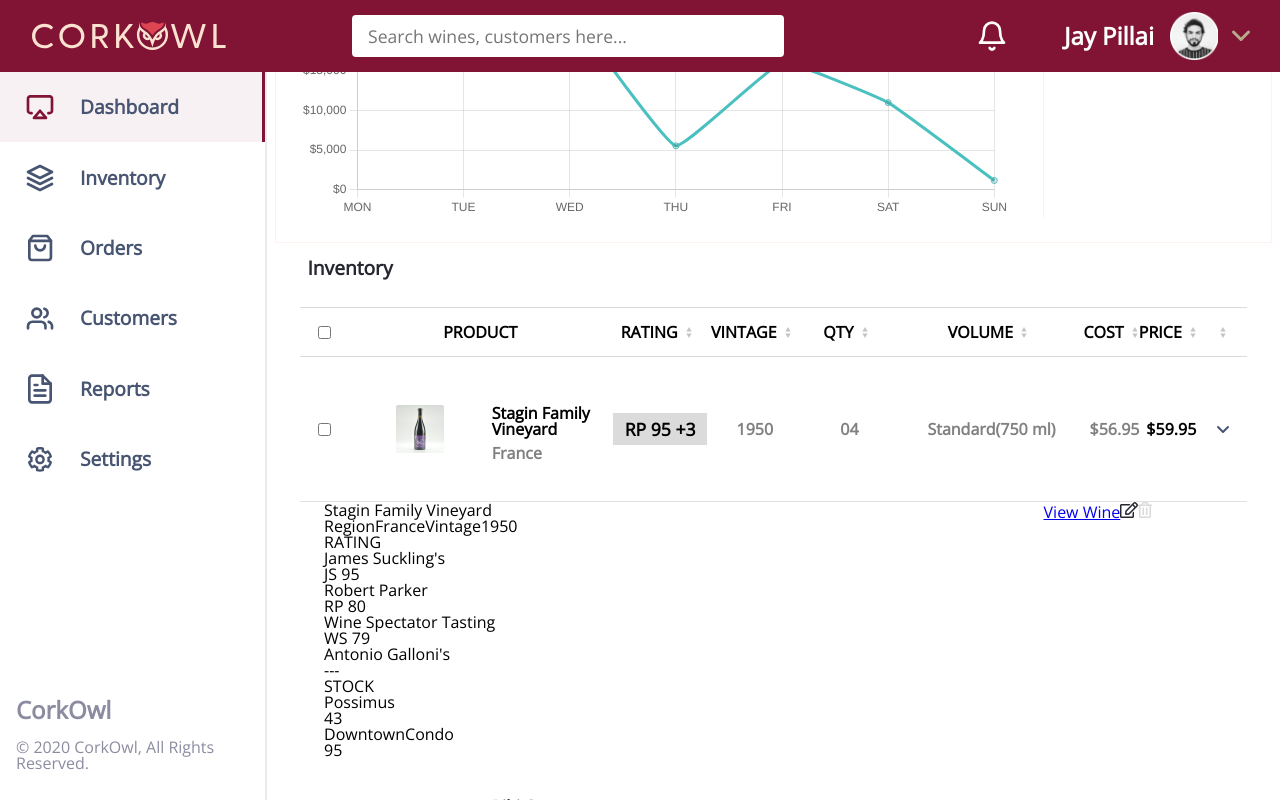
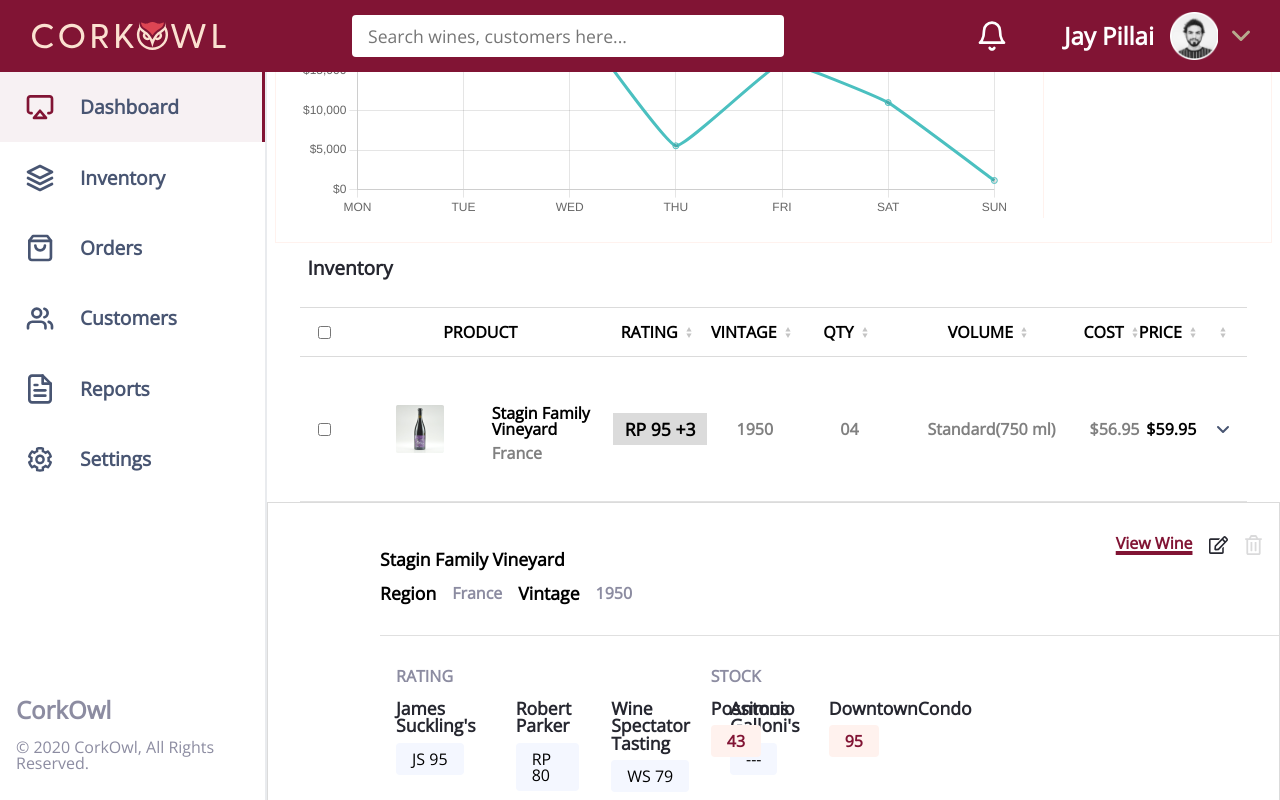
Before and after one commit to bokonist/thinklink-assignment, a React (Create React App) app: page / in a window 1280 px wide. Both pictures are taken after a click on the button 1223 px from the left and 1166 px from the top of the page. Shown: the part 737-1537 px from the top of the page. Built offline with nearby package versions, Linux system fonts and the light colour scheme.

Commit message:
table expansion styling done

```diff
--- a/src/Components/InventoryTableEntryExpansion.jsx
+++ b/src/Components/InventoryTableEntryExpansion.jsx
@@ -28,26 +28,31 @@
           <img src={deleteEntry} alt="" className="delete-wine" />
         </div>
       </div>
-      <div className="expansion-body"> </div>
+      <div className="expansion-body">
         <div className="rating-expanded">
           <h1 className="rating-title">RATING</h1>
+          <div className="ratings-container">
             {dataObj?.ratings.map((ratingInfo, index) => (
               // eslint-disable-next-line react/no-array-index-key
-          <React.Fragment key={index}>
+              <div key={index} className="ratings-inner-container">
                 <h1 className="rating-author">{ratingInfo.name}</h1>
                 <p className="rating-value">{ratingInfo.rating}</p>
-          </React.Fragment>
+              </div>
             ))}
+          </div>
         </div>
         <div className="stock-expanded">
           <h1 className="stock-title">STOCK</h1>
+          <div className="stock-container">
             {dataObj?.stocks.map((stockInfo, index) => (
               // eslint-disable-next-line react/no-array-index-key
-          <React.Fragment key={index}>
+              <div className="stock-inner-container" key={index}>
                 <h1 className="stock-supplier">{stockInfo.name}</h1>
                 <p className="stock-quantity">{stockInfo.quantity}</p>
-          </React.Fragment>
+              </div>
             ))}
+          </div>
+        </div>
       </div>
     </div>
   );
--- a/src/styles/InventoryTableEntryExpansion.css
+++ b/src/styles/InventoryTableEntryExpansion.css
@@ -1,22 +1,144 @@
+@keyframes appear {
+  0% {
+    opacity: 0;
+  }
+  100% {
+    opacity: 1;
+  }
+}
 .expansion-container {
   width: 95%;
   display: flex;
   flex-direction: column;
+  animation: appear 400ms ease-in 0s 1 normal forwards;
+  padding: 0 0 0 7rem;
+  border: 1px solid rgba(128, 128, 128, 0.281);
+  border-width: 1px 1px 1px 1px;
 }
 .expansion-header {
   width: 100%;
   display: flex;
   flex-direction: row;
   justify-content: space-between;
+  padding: 2rem 0;
+  border-bottom: 1px solid rgba(128, 128, 128, 0.247);
 }
 .expansion-header-info {
   width: 40%;
   display: flex;
   flex-direction: column;
 }
+.wine-title {
+  font-size: 1.1rem;
+  font-weight: bolder;
+  margin: 1rem 0;
+}
 .additional-info-container {
   display: flex;
 }
+.info-key {
+  font-size: 1.1rem;
+  font-weight: bold;
+  margin: 0rem 1rem 0 0;
+}
+.info-value {
+  color: rgba(140, 140, 161, 1);
+  font-weight: bold;
+  margin-right: 1rem;
+}
 .expansion-header-toolkit {
   width: 20%;
+  display: flex;
+  flex-direction: row;
+  justify-content: space-evenly;
 }
+.toolkit-view {
+  text-decoration: underline;
+  text-decoration-thickness: 4px;
+  color: rgba(129, 20, 52, 1);
+  font-weight: bold;
+}
+.edit-wine {
+  height: 1.2rem;
+  width: 1.2rem;
+}
+.delete-wine {
+  height: 1.2rem;
+  width: 1.2rem;
+}
+
+.expansion-body {
+  width: 70%;
+  display: flex;
+  flex-direction: row;
+  justify-content: space-between;
+  padding: 2rem 0;
+}
+.rating-expanded,
+.stock-expanded {
+  width: 50%;
+  display: flex;
+  flex-direction: column;
+}
+.rating-title,
+.stock-title {
+  font-size: 1rem;
+  font-weight: 700;
+  color: rgba(140, 140, 161, 1);
+  margin-left: 1rem;
+}
+.ratings-container,
+.stock-container {
+  height: fit-content;
+  width: 40%;
+  display: flex;
+  flex-direction: row;
+  align-self: flex-start;
+}
+.ratings-inner-container,
+.stock-inner-container {
+  display: flex;
+  width: fit-content;
+  height: fit-content;
+  flex-direction: column;
+  margin: 0.5rem 1rem;
+}
+.rating-author,
+.stock-supplier {
+  color: rgba(38, 39, 48, 1);
+  font-weight: bold;
+  font-size: 1.1rem;
+  margin: 0.5rem 0.5rem 0.5rem 0;
+}
+.rating-value,
+.stock-quantity {
+  background-color: rgba(244, 247, 255, 1);
+  border-radius: 4px;
+  width: fit-content;
+  padding: 0.5rem 1rem;
+}
+.stock-quantity {
+  color: rgba(129, 20, 52, 1);
+  font-weight: bolder;
+  background-color: rgba(255, 242, 238, 1);
+}
+/*
+.stock-expanded {
+  width: 50%;
+  display: flex;
+  flex-direction: column;
+}
+.stock-container {
+  display: flex;
+  flex-direction: row;
+}
+.stock-inner-container {
+  display: flex;
+  flex-direction: column;
+  margin: 0 2rem;
+}
+.stock-supplier {
+}
+.stock-quantity {
+}
+*/
```
Lines whose indentation alone changed are shown as unchanged.
